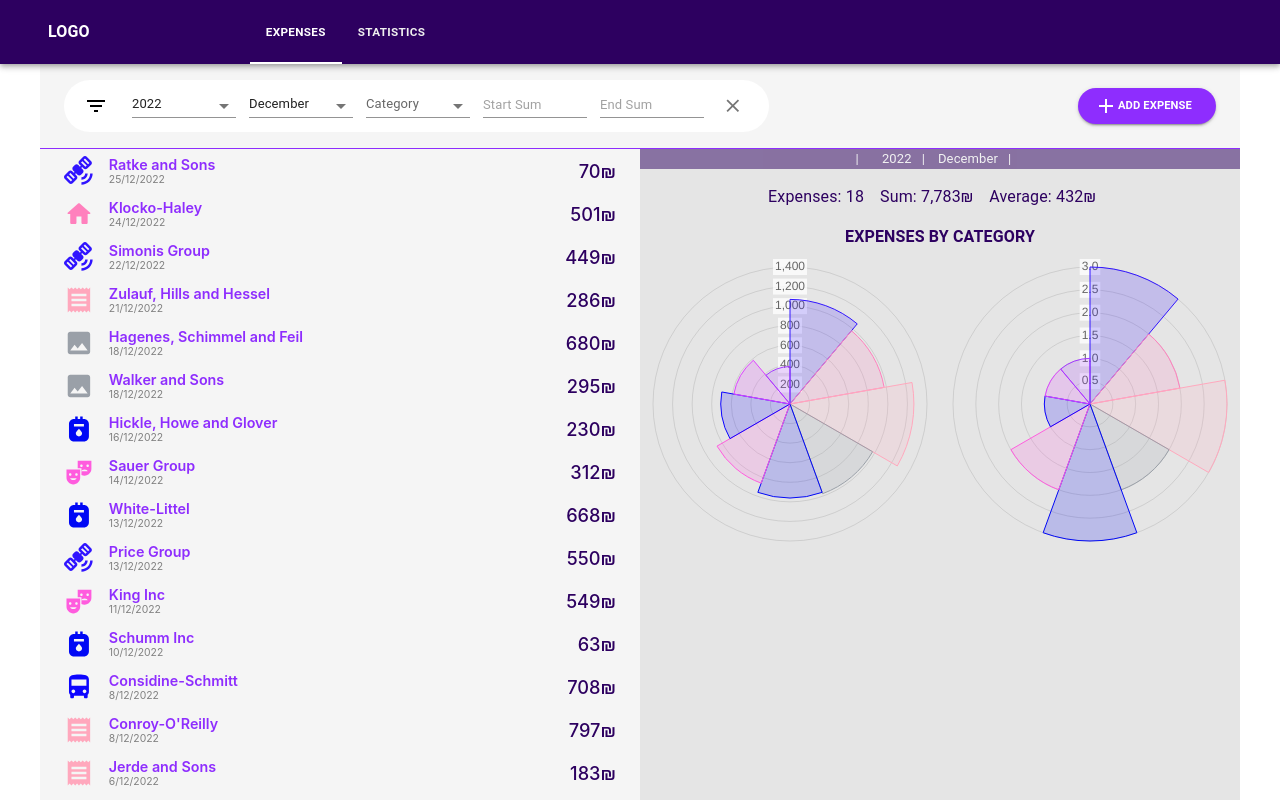
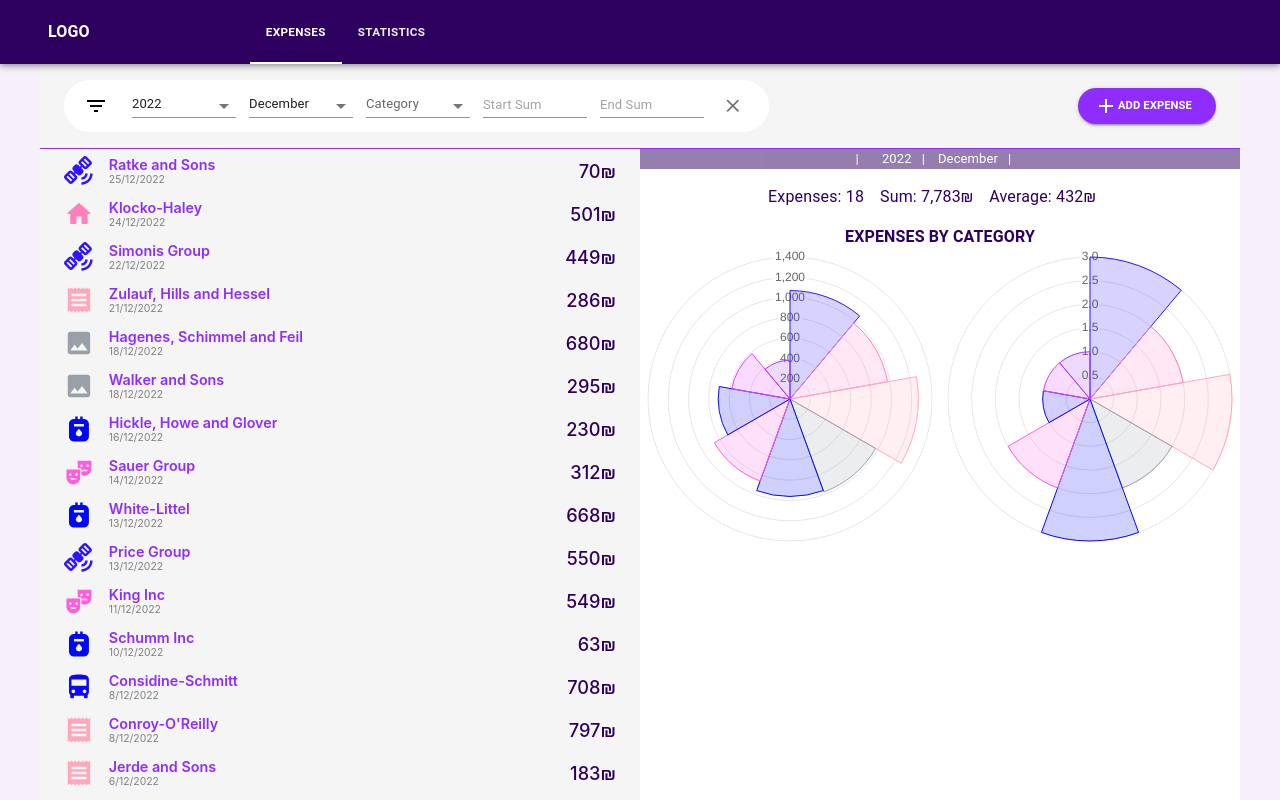
Before and after one commit to netanlb/Expanse-Report-App-React, a React (Create React App) app: page /expenses in a window 1280 px wide. Built offline with nearby package versions, Linux system fonts and the light colour scheme.

Commit message:
polar charts

```diff
--- a/src/components/charts/pieChart.jsx
+++ b/src/components/charts/pieChart.jsx
@@ -8,13 +8,14 @@ import {
 } from "chart.js";
 import { colorPalette } from "../../utils/colorPalette";
 import { SPENT_ON_CATEGORY, NUM_OF_EXPENSES } from "../../utils/datasetLabels";
-import { Typography, Box } from "@mui/material";
+import { Box } from "@mui/material";
 
 ChartJS.register(RadialLinearScale, ArcElement, Tooltip, Legend);
 
 export function PieChart({ expenseList, datasetLabels, groupBy, showLabels }) {
   const createData = (datasetLabels, groupBy, showLabels) => {
     if (!(expenseList || datasetLabels || groupBy)) return;
+
     const data = {
       labels: [],
       datasets: datasetLabels.map((label) => ({
@@ -59,15 +60,22 @@ export function PieChart({ expenseList, datasetLabels, groupBy, showLabels }) {
       }
     });
 
-    if (!showLabels) data.labels = [];
+    return data;
+  };
 
-    return data;
+  const options = {
+    plugins: {
+      legend: {
+        display: false,
+      },
+    },
   };
 
   return (
     expenseList && (
       <Box sx={{ marginBottom: "3em" }}>
         <PolarArea
+          options={options}
           data={createData(datasetLabels, groupBy, showLabels)}
         ></PolarArea>
       </Box>
--- a/src/components/legend/legend.jsx
+++ b/src/components/legend/legend.jsx
@@ -1,4 +1,4 @@
-import { Box, Typography } from "@mui/material";
+import { Typography } from "@mui/material";
 
 export default function Legend({ currentFilters }) {
   return (
--- a/src/index.css
+++ b/src/index.css
@@ -10,7 +10,7 @@
 
 body {
   margin: 0;
-
+  background-color: #f6f0fd;
   font-family: -apple-system, BlinkMacSystemFont, "Segoe UI", "Roboto", "Oxygen",
     "Ubuntu", "Cantarell", "Fira Sans", "Droid Sans", "Helvetica Neue",
     sans-serif;
--- a/src/pages/expanses/components/expense-details/general-details/general-details.jsx
+++ b/src/pages/expanses/components/expense-details/general-details/general-details.jsx
@@ -37,7 +37,7 @@ export default function GeneralDetails({ expenseList, currentFilters }) {
   return expenseList ? (
     <Container
       sx={{
-        background: "var(--off-white-darker)",
+        background: "white",
         ...customScroll,
         color: "var(--purple-dark)",
         "& .chartRow": {
--- a/src/pages/expanses/components/expense-details/specific-details/specific-details.jsx
+++ b/src/pages/expanses/components/expense-details/specific-details/specific-details.jsx
@@ -12,7 +12,6 @@ import {
 import { customScroll } from "../../../expanses.styled";
 import { icons } from "../../expenses-list/expenses-list";
 import { Button } from "@mui/material";
-import IconButton from "@mui/material/IconButton";
 import CancelIcon from "@mui/icons-material/Cancel";
 import EventIcon from "@mui/icons-material/Event";
 import DeleteIcon from "@mui/icons-material/Delete";
@@ -45,7 +44,7 @@ export default function SpecificExpenseDetails({
       </ExpenseHeader>
       <Container
         sx={{
-          background: "var(--off-white-darker)",
+          background: "white",
           textAlign: "center",
           ...customScroll,
           height: "100%",
@@ -94,7 +93,3 @@ export default function SpecificExpenseDetails({
     </div>
   );
 }
-
-/*
-
-*/
--- a/src/pages/expanses/components/expense-details/specific-details/specific-details.styled.jsx
+++ b/src/pages/expanses/components/expense-details/specific-details/specific-details.styled.jsx
@@ -1,10 +1,9 @@
-import { IconButton, styled } from "@mui/material";
+import { styled } from "@mui/material";
 import { Container } from "@mui/system";
-import { Button } from "@mui/material";
 
 export const backIcon = {
   float: "left",
-}
+};
 
 export const ExpenseHeader = styled(Container)(() => ({
   width: "100%",
@@ -15,7 +14,7 @@ export const ExpenseHeader = styled(Container)(() => ({
   opacity: 0.5,
   margin: 0,
   textAlign: "center",
-    span:{
+  span: {
     margin: "0 auto",
     color: "white",
     fontFamily: '"Roboto","Helvetica","Arial",sans-serif',
@@ -23,9 +22,9 @@ export const ExpenseHeader = styled(Container)(() => ({
     fontSize: "1em",
     lineHight: 1.5,
   },
-    "IconButton": {
+  IconButton: {
     color: "white",
-    }
+  },
 }));
 
 export const sumText = {
@@ -33,8 +32,8 @@ export const sumText = {
   fontWeight: 500,
   color: "var(--purple-dark)",
   padding: "0px",
-  margin: "0px"
-}
+  margin: "0px",
+};
 
 export const CatDateWrapper = styled(Container)(() => ({
   display: "flex",
@@ -46,14 +45,14 @@ export const CatDateWrapper = styled(Container)(() => ({
   div: {
     fontSize: "14px",
     fontWeight: 0,
-    width:"30%",
+    width: "30%",
     display: "flex",
     alignItems: "center",
     backgroundColor: "var(--purple-light-opacity-20)",
     padding: "10px",
     borderRadius: "10px",
     color: "black",
-  }
+  },
 }));
 
 export const MapWrapper = styled(Container)(() => ({
@@ -64,7 +63,7 @@ export const mapStyle = {
   height: "300px",
   borderRadius: "10px",
   boxShadow: "0px 0px 50px 0px var(--purple-light-opacity-20)",
-}
+};
 
 export const BottomButtons = styled(Container)(() => ({
   width: "100%",
@@ -72,7 +71,7 @@ export const BottomButtons = styled(Container)(() => ({
 
 export const Description = styled(Container)(() => ({
   width: "90%",
-  display:"block",
+  display: "block",
   backgroundColor: "var(--purple-light-opacity-20)",
   padding: "10px",
   borderRadius: "10px",
--- a/src/pages/expanses/components/expenses-list/expenses-list.jsx
+++ b/src/pages/expanses/components/expenses-list/expenses-list.jsx
@@ -137,7 +137,7 @@ export default function ExpenseListComponent({
             onClick={() =>
               setChosenExpense(chosenExpense?.id === item.id ? "" : item)
             }
-            className={chosenExpense?.id == item.id ? "highlight" : ""}
+            className={chosenExpense?.id === item.id ? "highlight" : ""}
             key={item.id}
           >
             <Box
```
Lines whose indentation alone changed are shown as unchanged.
